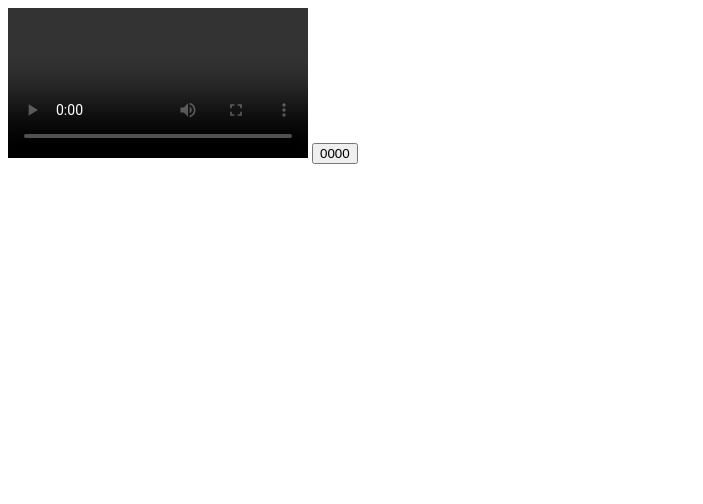
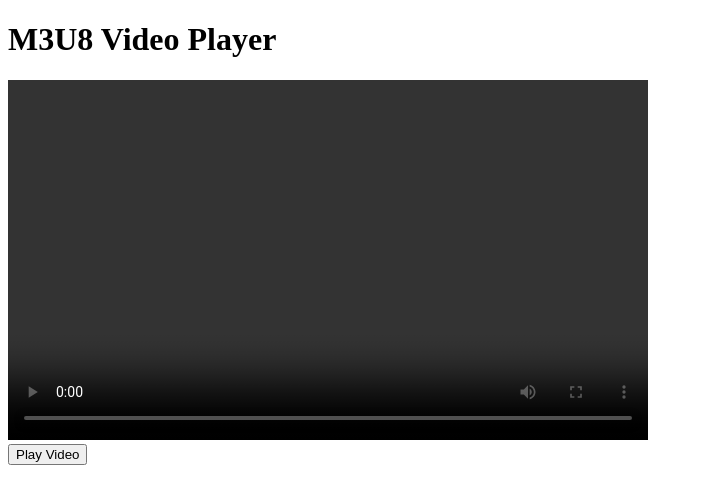
Before and after one commit to 1NRP/demo, a plain HTML site: page index.html in a window 1280 px wide. Shown: the whole page, without its empty margins (0-703 px from the left). Drawn offline with Linux system fonts and the light colour scheme.

Commit message:
Update index.html

```diff
--- a/index.html
+++ b/index.html
@@ -1,13 +1,26 @@
 <!DOCTYPE html>
-<html>
-<video id="video" controls>
+<html lang="en">
+<head>
+    <meta charset="UTF-8">
+    <meta name="viewport" content="width=device-width, initial-scale=1.0">
+    <title>Play M3U8 Video</title>
+</head>
+<body>
+    <h1>M3U8 Video Player</h1>
+
+    <!-- Video element -->
+    <video id="video" controls width="640" height="360">
         Your browser does not support the video tag.
     </video>
-<button onclick="playM3U8Video">0000</button>
+
+    <!-- Button to invoke the function -->
+    <br>
+    <button id="playButton">Play Video</button>
+
     <script>
         async function playM3U8Video() {
             try {
-    alert("Fetching the M3U8 content...");
+                console.log("Fetching the M3U8 content...");
 
                 // Fetch the M3U8 content
                 const response = await fetch('https://www.terabox1024.com/share/extstreaming.m3u8?uk=4398158423925&shareid=272840091&type=M3U8_AUTO_360&fid=362943580826053&sign=1&timestamp=1&clienttype=1&channel=1');
@@ -16,7 +29,7 @@ async function playM3U8Video() {
                     throw new Error(`HTTP error! status: ${response.status}`);
                 }
 
-    alert("Response received, reading text...");
+                console.log("Response received, reading text...");
 
                 // Get the text content of the M3U8 file
                 const data = await response.text();
@@ -47,5 +60,9 @@ async function playM3U8Video() {
                 console.error('Error fetching the M3U8 file:', error);
             }
         }
+
+        // Add event listener to the button
+        document.getElementById('playButton').addEventListener('click', playM3U8Video);
     </script>
+</body>
 </html>
```
Lines whose indentation alone changed are shown as unchanged.
